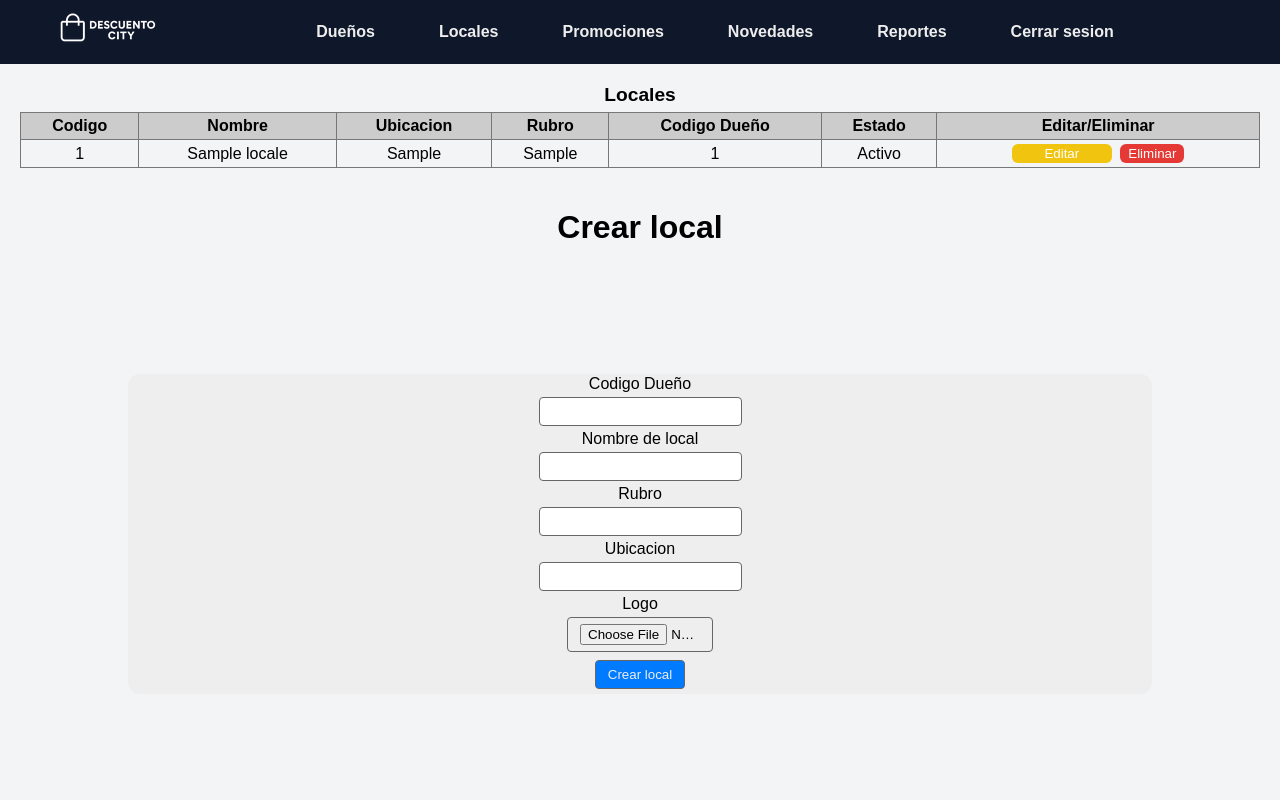
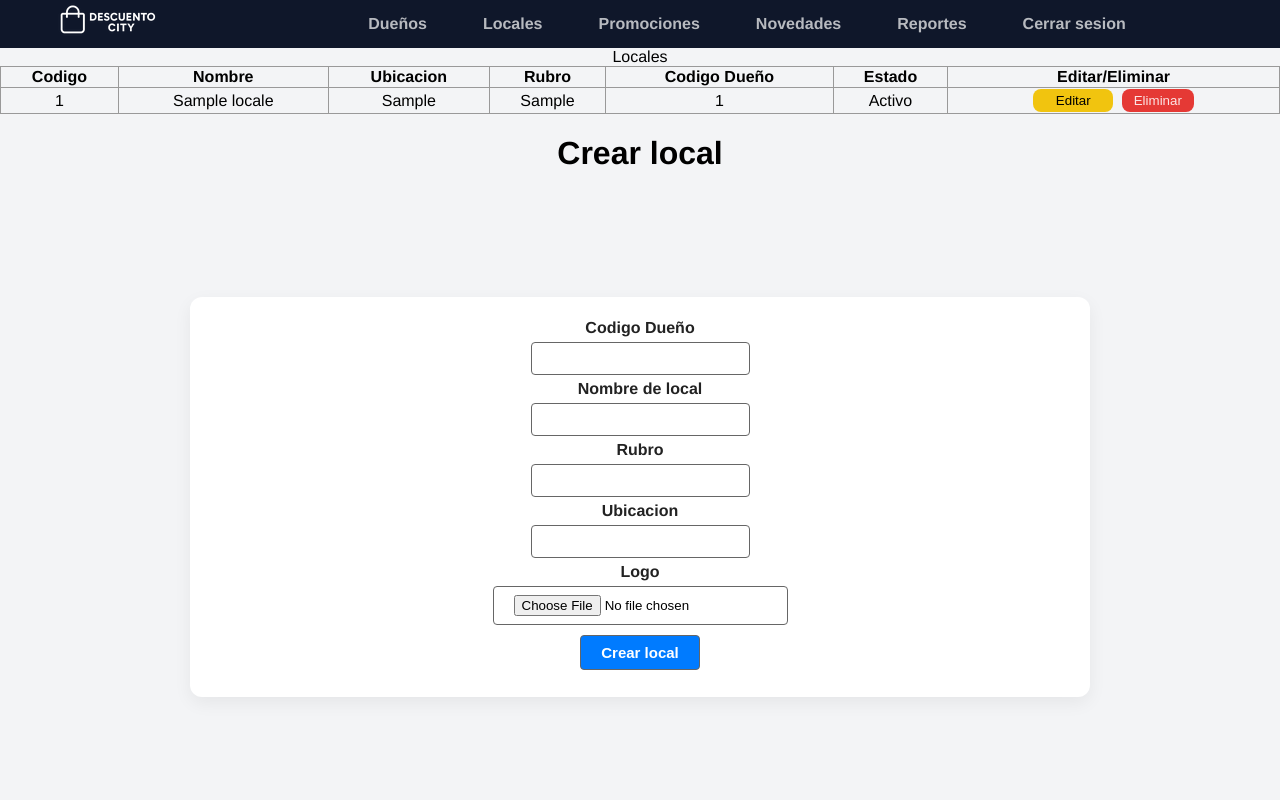
Before and after one commit to Gabrielovato/Descuento-City, a PHP site: page /Descuento-City/views/admin/locales.php in a window 1280 px wide; the page is wider, and only the part inside the window is pictured. Run offline with PHP 8.4, Linux system fonts and the light colour scheme; tables that the repository leaves empty hold one stand-in row (values such as "Sample post").

Commit message:
Agregue estilos a botones , header , tablas

```diff
--- a/assets/css/estilos.css
+++ b/assets/css/estilos.css
@@ -1,3 +1,4 @@
+
 
 
 * {
@@ -8,7 +9,9 @@
 body {
     min-height: 100vh;
     display: flex;
-    font-family: 'Poppins', sans-serif;
+    font-family: "Poppins", Helvetica, Arial, sans-serif;
+    font-size: 1rem;
+    font-weight: 400;
     text-align: center;
     flex-direction: column;
     margin: 0;
@@ -22,10 +25,16 @@ body {
 /* Header */
 
 
+
+
 .header{
     background-color: #0F172A;
-    height: 8vh;
+    width: 100%;
+    height: 6vh;
     display: flex;
+    position: sticky;
+    bottom: auto;
+    top: 0;
     align-items: center;
     justify-content: flex-start;
     padding: 0 32px;
@@ -56,33 +65,55 @@ body {
 }
 
 
-.header__nav-item a{
+.header__nav-item a {
     font-weight: 600;
-    color: #eee;
-    padding: 8px 16px;
+    color: #fff;
+    padding:6px 12px;
     text-decoration: none;
+    opacity: 70%;
+    transition:  border , opacity .3s;
 }
 
 .header__nav-item a:hover{
-    opacity: .6;
+    opacity: 100%;
+    border-bottom: 1px solid #0778e9;
 }
 
 
 a {
     text-decoration: none;
-    color: #0778e9;
+    color: #007BFF;
 }
+
+
 
 
 /* Formularios */
 
 .button-form{
     margin-top: 5px;
-    padding: 5px 50px;
+    padding: 8px 12px;
     background-color:#007BFF ;
-    color: #eee;
+    color: #fff;
     border: none;
-    border-radius: 5px;
+    border-radius: 6px;
+    font-weight: 600;
+    font-size: 15px;
+
+}
+
+
+
+.button-form-login {
+    padding: 8px 12px;
+    background-color:#fff ;
+    border: 1px solid  #007BFF;
+    color: #007BFF;
+    border-radius: 6px;
+    font-weight: 600;
+    font-size: 15px;
+
+
 }
 
 
@@ -100,26 +131,26 @@ a {
 /* Login */
 
 .form__container{
-    background-color: #eee;
-    width: 240px;
-    height: 260px;
-    border-radius: 8px;
+    background-color: #fff;
+    width: 350px;
+    height: 350px;
+    border-radius: 12px;
 }
 
 
 
 .form__container-reg{
-    background-color: #eee;
-    width: 240px;
-    height: 350px;
-    border-radius: 8px;
+    background-color: #ffff;
+    width: 350px;
+    height: 500px;
+    border-radius: 12px;
 }
 
 
 .input-form {
     display: inline-block;
     margin-bottom: 16px;
-    padding: 6px 10px;
+    padding: 8px 20px;
     border-radius: 4px;
     border: 1px solid #666;
 }
@@ -130,37 +161,36 @@ a {
 
 
 
+
 /* Tabla dueños */
 
-.tabla__dueños{
-    margin: 20px;
-}
 
 table , th , td {
-    border: 1px solid #777;
+    border: 1px solid #999;
     border-collapse: collapse;
 }
 
-caption {
-    font-size: 1.2rem;
-    font-weight: bold;
-    margin-bottom: 6px;
+.tabla  caption {
+    caption-side: top;
+    text-align: center;
+    font-size: 1.20rem;
+    font-weight: 700;
+    color: #0f172a;
+    padding: 10px 12px;
 }
 
-th , td {
-    padding: 4px 6px;
+.tabla th {
+    background-color: #bbb;
 }
 
-th {
-    background-color: #ccc;
-}
+
 
 .button-activar{
     background-color: #43A02F;
-    color: #fff;
-    width: 100px;
-    border-radius: 6px;
-    padding: 2px 8px;
+    color: #fffd;
+    width: 120px;
+    border-radius: 8px;
+    padding: 4px 12px;
     border: none;
     cursor: pointer;
     margin-right:4px;
@@ -168,50 +198,98 @@ th {
 
 .button-eliminar{
     background-color:#E53935;
-    color: #fff;
-    border-radius: 6px;
-    padding: 2px 8px;
+    color: #fffd;
+    border-radius: 8px;
+    padding: 4px 12px;
     border: none;
     cursor: pointer;
+
 }
+
 
 .button-editar{
     background-color: #F1C40F;
-    color: #fff;
-    width: 100px;
-    border-radius: 6px;
-    padding: 2px 8px;
+    width: 80px;
+    border-radius: 8px;
+    padding: 4px 12px;
     border: none;
     cursor: pointer;
     margin-right:4px;
+}
+
+.button-editar a {
+    color: #fffd;
+}
+
+
+/* Paginacion */
+
+.paginacion{
+    display: flex;
+    gap: 8px;
+    justify-content: center;
+    align-items: center;
+    margin-top: 14px;
+    flex-wrap: wrap;
+}
+
+.paginacion a{
+    display: inline-block;
+    padding: 6px 10px;
+    border-radius: 6px;
+    background: #ffffff;
+    border: 1px solid #d1d5db;
+    color: #374151;
+    text-decoration: none;
+    font-weight: 600;
+    transition: background .15s, color .15s, border-color .15s;
+
+}
+
+.paginacion a:hover {
+    background: #f3f4f6;
+    border-color: #cbd5e1;
+}
+
+.paginacion .current {
+    display: inline-block;
+    padding: 6px 10px;
+    border-radius: 6px;
+    background: #2563eb;
+    color: #fff;
+    font-weight: 700;
+    border: 1px solid #2563eb;
 }
 
 
 /* Creacion Locales */
 
 
-.tabla__locales{
-    margin: 20px;
+.form__container-locales{
+    background-color: #fff;
+    width: 90%;
+    max-width: 900px;
+    padding: 22px;
+    border-radius: 12px;
+    box-shadow: 0 6px 18px rgba(0,0,0,0.06);
+    margin: 24px auto;
+    box-sizing: border-box;
 }
 
 
-.form__container-locales{
-    background-color: #eee;
-    width: 80%;
-    height: 40vh;
-    border-radius: 12px;
-    align-content: center;
+
+.form-locales input {
+    padding: 8px 20px;
+    margin: 5px;
+    border-radius: 4px;
+    border: 1px solid #666;
+
 }
 
-.form-locales input {
-    padding: 6px 12px;
-    margin: 4px;
-    border-radius: 4px;
-    border: 1px solid #666;
-}
-
-.input-img{
-    width: 120px;
+.form-locales label{
+    font-weight: 600;
+    margin-bottom: 6px;
+    color: #222;
 }
 
 
@@ -222,7 +300,7 @@ th {
 .carrusel{
     width: 100%;
     background-color: #43A047;
-    height: 50vh;
+    height: 32vh;
 }
 
 /* Home*/
```
